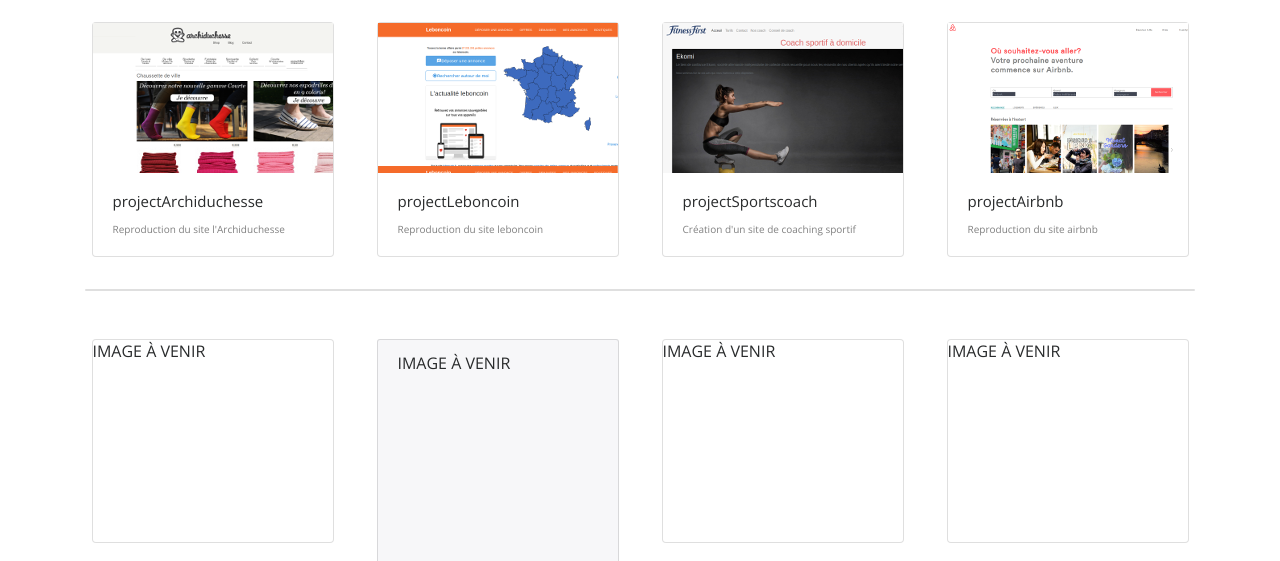
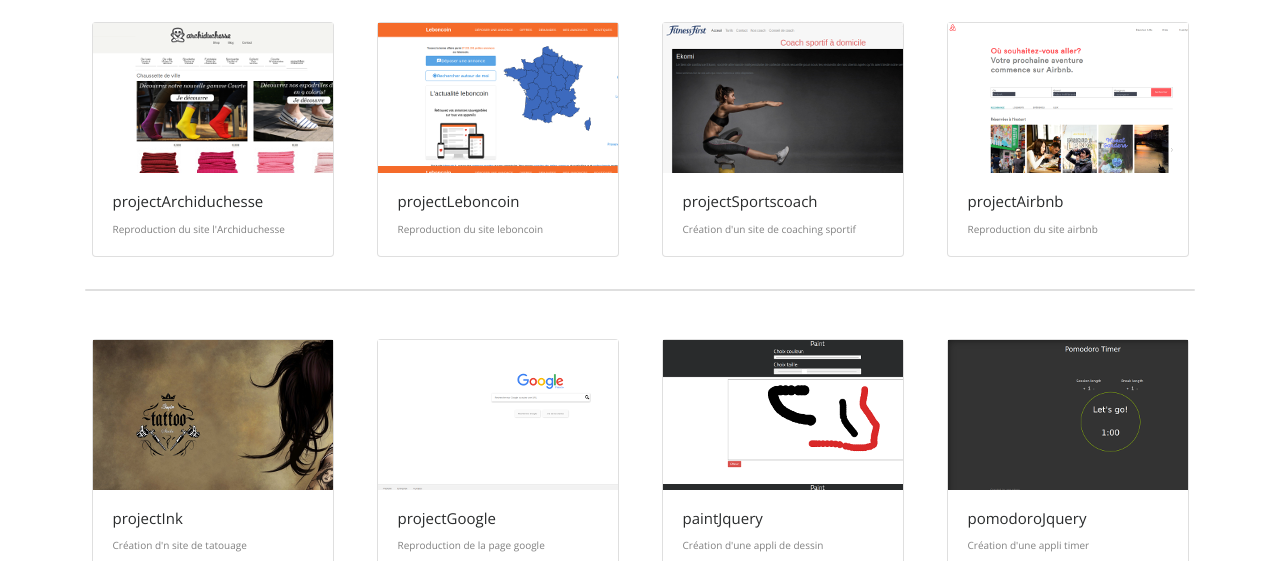
Before and after one commit to gustavofringe/projectPortfolio, a plain HTML site: page pages/portfolio.html in a window 1280 px wide. Shown: the part 239-800 px from the top of the page. Drawn offline with nearby package versions, Linux system fonts and the light colour scheme.

Commit message:
add project

```diff
--- a/pages/portfolio.html
+++ b/pages/portfolio.html
@@ -309,15 +309,15 @@
                                 <div class="card" style="width: 242px;" role="tab" id="headingFive">
                                     <a data-toggle="collapse" data-parent="#display" href="#collapseFive"
                                        aria-expanded="true" aria-controls="collapseFive">
-                                        <div class="five content-image d-flex" role="img" aria-label="archiduchesse">
+                                        <div class="five content-image d-flex" role="img" aria-label="projectInk">
 
                                             <div class="image"></div>
 
                                         </div>
                                     </a>
                                     <div class="card-block">
-                                        <h4 class="card-title"></h4>
-                                        <p class="card-text"></p>
+                                        <h4 class="card-title">projectInk</h4>
+                                        <p class="card-text">Création d'n site de tatouage</p>
                                     </div>
 
                                 </div>
@@ -329,17 +329,17 @@
                         -->
                         <div class="col-lg-3 col-sm-auto mb-3">
                             <div class="d-flex justify-content-center">
-                                <div class="card card-header" style="width: 242px;" role="tab" id="headingSix">
-                                    <a class="collapsed" data-toggle="collapse" data-parent="#display"
-                                       href="#collapseSix" aria-expanded="false" aria-controls="collapseSix">
-                                        <div class="six content-image d-flex" role="img" aria-label="leboncoin">
+                                <div class="card" style="width: 242px;" role="tab" id="headingSix">
+                                    <a data-toggle="collapse" data-parent="#display" href="#collapseSix"
+                                       aria-expanded="true" aria-controls="collapseSix">
+                                        <div class="six content-image d-flex" role="img" aria-label="projectGoogle">
                                             <!--<img class="d-flex mr-3" src="img/archiduchesse_s.png" alt="archiduchesse">-->
                                             <div class="image"></div>
                                         </div>
                                     </a>
                                     <div class="card-block">
-                                        <h4 class="card-title"></h4>
-                                        <p class="card-text"></p>
+                                        <h4 class="card-title">projectGoogle</h4>
+                                        <p class="card-text">Reproduction de la page google</p>
                                     </div>
                                 </div>
                             </div>
@@ -353,14 +353,14 @@
                                 <div class="card" style="width: 242px;" role="tab" id="headingSeven">
                                     <a data-toggle="collapse" data-parent="#display" href="#collapseSeven"
                                     aria-expanded="true" aria-controls="collapseSeven">
-                                        <div class="seven content-image d-flex" role="img" aria-label="coachsportif">
+                                        <div class="seven content-image d-flex" role="img" aria-label="paintjquery">
                                             <!--<img class="d-flex mr-3" src="img/archiduchesse_s.png" alt="archiduchesse">-->
                                             <div class="image"></div>
                                         </div>
                                     </a>
                                     <div class="card-block">
-                                        <h4 class="card-title"></h4>
-                                        <p class="card-text"></p>
+                                        <h4 class="card-title">paintJquery</h4>
+                                        <p class="card-text">Création d'une appli de dessin</p>
                                     </div>
                                 </div>
                             </div>
@@ -374,14 +374,14 @@
                                 <div class="card" style="width: 242px;"  role="tab" id="headingEight">
                                     <a data-toggle="collapse" data-parent="#display" href="#collapseEight"
                                        aria-expanded="true" aria-controls="collapseFour">
-                                        <div class="eight content-image d-flex" role="img" aria-label="airbnb">
+                                        <div class="eight content-image d-flex" role="img" aria-label="pomodoro">
                                             <!--<img class="d-flex mr-3" src="img/archiduchesse_s.png" alt="archiduchesse">-->
                                             <div class="image"></div>
                                         </div>
                                     </a>
                                     <div class="card-block">
-                                        <h4 class="card-title"></h4>
-                                        <p class="card-text"></p>
+                                        <h4 class="card-title">pomodoroJquery</h4>
+                                        <p class="card-text">Création d'une appli timer</p>
                                     </div>
                                 </div>
                             </div>
@@ -397,20 +397,23 @@
                                         <div id="carouselExampleSlidesOnlyFive" class="carousel slide" data-ride="carousel">
                                             <div class="carousel-inner" role="listbox">
                                                 <div class="carousel-item active">
-                                                    <img class="d-block img-fluid d-flex mr-3 img-s" src="" alt="slide à venir">
+                                                    <img class="d-block img-fluid d-flex mr-3 img-s" src="../img/sites/projectInk/projectInk.png" alt="slide à venir">
                                                 </div>
                                                 <div class="carousel-item">
-                                                    <img class="d-block img-fluid d-flex mr-3 img-s" src="" alt="slide à venir">
+                                                    <img class="d-block img-fluid d-flex mr-3 img-s" src="../img/sites/projectInk/projectInk2.png" alt="slide à venir">
                                                 </div>
                                                 <div class="carousel-item">
-                                                    <img class="d-block img-fluid d-flex mr-3 img-s" src="" alt="slide à venir">
+                                                    <img class="d-block img-fluid d-flex mr-3 img-s" src="../img/sites/projectInk/projectInk3.png" alt="slide à venir">
+                                                </div>
+                                                <div class="carousel-item">
+                                                    <img class="d-block img-fluid d-flex mr-3 img-s" src="../img/sites/projectInk/projectInk4.png" alt="slide à venir">
                                                 </div>
                                             </div>
                                         </div>
                                         <div class="media-body ml-5">
-                                                <h4 class="mt-1"></h4>
-                                            <p class="mt-3"></p>
-                                            <a href=""><img class="link" src="../img/link-3.svg" alt="lien">  -><em>Lien projet</em></a>
+                                                <h4 class="mt-1">projectInk</h4>
+                                            <p class="mt-3">Projet réaliser avec bootstrap</p>
+                                            <a href="https://gustavofringe.github.io/projectInk/"><img class="link" src="../img/link-3.svg" alt="lien">  -><em>Lien projet</em></a>
                                         </div>
                                         <!-- /.media-body -->
                                     </div>
@@ -427,20 +430,14 @@
                                         <div id="carouselExampleSlidesOnlySix" class="carousel slide" data-ride="carousel">
                                             <div class="carousel-inner" role="listbox">
                                                 <div class="carousel-item active">
-                                                    <img class="d-block img-fluid d-flex mr-3 img-s" src="" alt="slide à venir">
-                                                </div>
-                                                <div class="carousel-item">
-                                                    <img class="d-block img-fluid d-flex mr-3 img-s" src="" alt="slide à venir">
-                                                </div>
-                                                <div class="carousel-item">
-                                                    <img class="d-block img-fluid d-flex mr-3 img-s" src="" alt="slide à venir">
+                                                    <img class="d-block img-fluid d-flex mr-3 img-s" src="../img/sites/projectGoogle/projectGoogle.png" alt="slide à venir">
                                                 </div>
                                             </div>
                                         </div>
                                         <div class="media-body ml-5">
-                                            <h4 class="mt-1"></h4>
-                                            <p class="mt-3"></p>
-                                            <a href=""><img class="link" src="../img/link-3.svg"
+                                            <h4 class="mt-1">projectGoogle</h4>
+                                            <p class="mt-3">Projet réaliser à la main</p>
+                                            <a href="https://gustavofringe.github.io/projectGoogle/"><img class="link" src="../img/link-3.svg"
                                                             alt="lien">  -><em>Lien projet</em></a>
                                         </div>
                                         <!-- /.media-body -->
@@ -458,20 +455,14 @@
                                         <div id="carouselExampleSlidesOnlySeven" class="carousel slide" data-ride="carousel">
                                             <div class="carousel-inner" role="listbox">
                                                 <div class="carousel-item active">
-                                                    <img class="d-block img-fluid d-flex mr-3 img-s" src="" alt="slide à venir">
-                                                </div>
-                                                <div class="carousel-item">
-                                                    <img class="d-block img-fluid d-flex mr-3 img-s" src="" alt="slide à venir">
-                                                </div>
-                                                <div class="carousel-item">
-                                                    <img class="d-block img-fluid d-flex mr-3 img-s" src="" alt="slide à venir">
+                                                    <img class="d-block img-fluid d-flex mr-3 img-s" src="../img/sites/paintJquery/paintJquery.png" alt="slide à venir">
                                                 </div>
                                             </div>
                                         </div>
                                         <div class="media-body ml-5">
-                                            <h4 class="mt-1"></h4>
-                                            <p class="mt-3"></p>
-                                            <a href=""><img class="link" src="../img/link-3.svg"
+                                            <h4 class="mt-1">paintJquery</h4>
+                                            <p class="mt-3">Projet js réaliser avec bootstrap</p>
+                                            <a href="https://gustavofringe.github.io/paintJquery/"><img class="link" src="../img/link-3.svg"
                                                             alt="lien">  -><em>Lien projet</em></a>
                                         </div>
                                         <!-- /.media-body -->
@@ -489,19 +480,13 @@
                                         <div id="carouselExampleSlidesOnlyEight" class="carousel slide" data-ride="carousel">
                                             <div class="carousel-inner" role="listbox">
                                                 <div class="carousel-item active">
-                                                    <img class="d-block img-fluid d-flex mr-3 img-s" src="" alt="slide à venir">
-                                                </div>
-                                                <div class="carousel-item">
-                                                    <img class="d-block img-fluid d-flex mr-3 img-s" src="" alt="slide à venir">
-                                                </div>
-                                                <div class="carousel-item">
-                                                    <img class="d-block img-fluid d-flex mr-3 img-s" src="" alt="slide à venir">
+                                                    <img class="d-block img-fluid d-flex mr-3 img-s" src="../img/sites/pomodoroJquery/pomodoroJquery.png" alt="slide à venir">
                                                 </div>
                                             </div>
                                         </div>
                                         <div class="media-body ml-5">
-                                            <h4 class="mt-1"></h4>
-                                            <p class="mt-3"></p>
+                                            <h4 class="mt-1">pomodoroJquery</h4>
+                                            <p class="mt-3">Projet js réaliser avec bootstrap</p>
                                             <a href=""><img class="link" src="../img/link-3.svg"
                                                             alt="lien">  -><em>Lien projet</em></a>
                                         </div>
--- a/scss/sass/_desktop.scss
+++ b/scss/sass/_desktop.scss
@@ -71,24 +71,21 @@ image portfolio
       background: url("../../img/sites/airbnb/airbnb_s.png");
     }
     .five{
-      &:after{
-        content: 'Image à venir';
-      }
+
+        background: url("../../img/sites/projectInk/projectInk_s.png");
+
     }
     .six{
-      &:after{
-        content: 'Image à venir';
-      }
+        background: url("../../img/sites/projectGoogle/projectGoogle_s.png");
+
     }
     .seven{
-      &:after{
-        content: 'Image à venir';
-      }
+        background: url("../../img/sites/paintJquery/paintJquery_s.png");
+
     }
     .eight{
-      &:after{
-        content: 'Image à venir';
-      }
+        background: url("../../img/sites/pomodoroJquery/pomodoroJquery_s.png");
+
     }
     .card-title{
       font-size: 15px;
```
Also changed, not shown: index.html (+1 -1 lines), img/sites/ajaxRequest/ajaxRequest.png (added), img/sites/ajaxRequest/ajaxRequest_s.png (added), img/sites/chatJquery/chatJquery.png (added), img/sites/chatJquery/chatJquery_s.png (added), img/sites/paintJquery/paintJquery.png (added), img/sites/paintJquery/paintJquery_s.png (added), img/sites/pomodoroJquery/pomodoroJquery.png (added), img/sites/pomodoroJquery/pomodoroJquery_s.png (added), img/sites/projectGoogle/projectGoogle.png (added), img/sites/projectGoogle/projectGoogle_s.png (added), img/sites/projectInk/projectInk3.png (added), img/sites/projectInk/projectInk_s.png (added), scss/stylesheets/screen.css, 3 other files.
